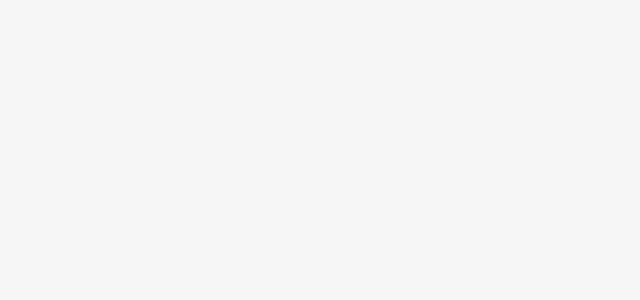
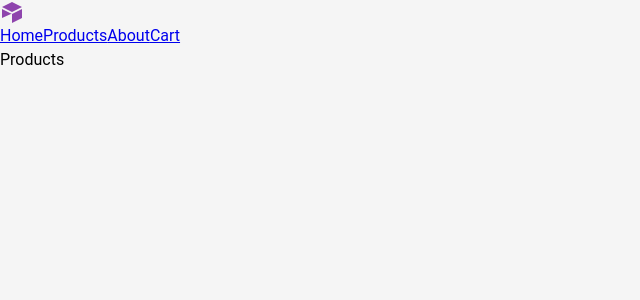
Before and after one commit to mosmn/shopping-cart, a React (Create React App) app: page /products in a window 1280 px wide. Before the commit this address had no page. Shown: the top 300 px of the page, without its empty margins (0-640 px from the left). Built offline with nearby package versions, Linux system fonts and the light colour scheme.

Commit message:
basic stuct

```diff
--- a/src/App.js
+++ b/src/App.js
@@ -1,8 +1,10 @@
 import "./styles/App.css";
-import Logo from "./components/Logo";
 
 const App = () => {
-  return <></>;
+  return (
+    <div className="App">
+    </div>
+  );
 };
 
 export default App;
--- a/src/RouteSwitch.js
+++ b/src/RouteSwitch.js
@@ -1,9 +1,9 @@
 import React from "react";
-import { BrowserRouter, Routes, Route, Link } from "react-router-dom";
+import { BrowserRouter, Routes, Route} from "react-router-dom";
 import NavBar from "./components/NavBar";
 import App from "./App";
-import Men from "./components/Men";
-import Women from "./components/Women";
+import Products from "./components/Products";
+import About from "./components/About";
 
 const RouteSwitch = () => {
   return (
@@ -11,8 +11,8 @@ const RouteSwitch = () => {
       <Routes>
         <Route path="/" element={<NavBar />}>
           <Route path="/" element={<App />} />
-          <Route path="/men" element={<Men />} />
-          <Route path="/women" element={<Women />} />
+          <Route path="/products" element={<Products />} />
+          <Route path="/about" element={<About />} />
         </Route>
       </Routes>
     </BrowserRouter>
--- /dev/null
+++ b/src/components/About.js
@@ -0,0 +1,10 @@
+
+const About = () => {
+    return (
+        <div>
+            About
+        </div>
+    )
+}
+
+export default About;
--- a/src/components/Men.js
+++ /dev/null
@@ -1,10 +0,0 @@
-
-const Men = () => {
-    return (
-        <div>
-            men
-        </div>
-    )
-}
-
-export default Men;
--- a/src/components/NavBar.js
+++ b/src/components/NavBar.js
@@ -4,10 +4,11 @@ import Logo from "./Logo";
 const NavBar = () => {
   return (
     <div>
-      <Logo />
+      <Link to="/"><Logo /></Link>
       <Link to="/">Home</Link>
-      <Link to="/men">Men</Link>
-      <Link to="/women">Women</Link>
+      <Link to="/products ">Products</Link>
+      <Link to="/about">About</Link>
+        <Link to="/cart">Cart</Link>
       <Outlet />
     </div>
   );
--- /dev/null
+++ b/src/components/Products.js
@@ -0,0 +1,10 @@
+
+const Products = () => {
+    return (
+        <div>
+            Products
+        </div>
+    )
+}
+
+export default Products;
--- a/src/components/Women.js
+++ /dev/null
@@ -1,10 +0,0 @@
-
-const Women = () => {
-    return (
-        <div>
-            women
-        </div>
-    )
-}
-
-export default Women;
```
Also changed, not shown: 1 other file (tests, documents, lock files or other folders).
